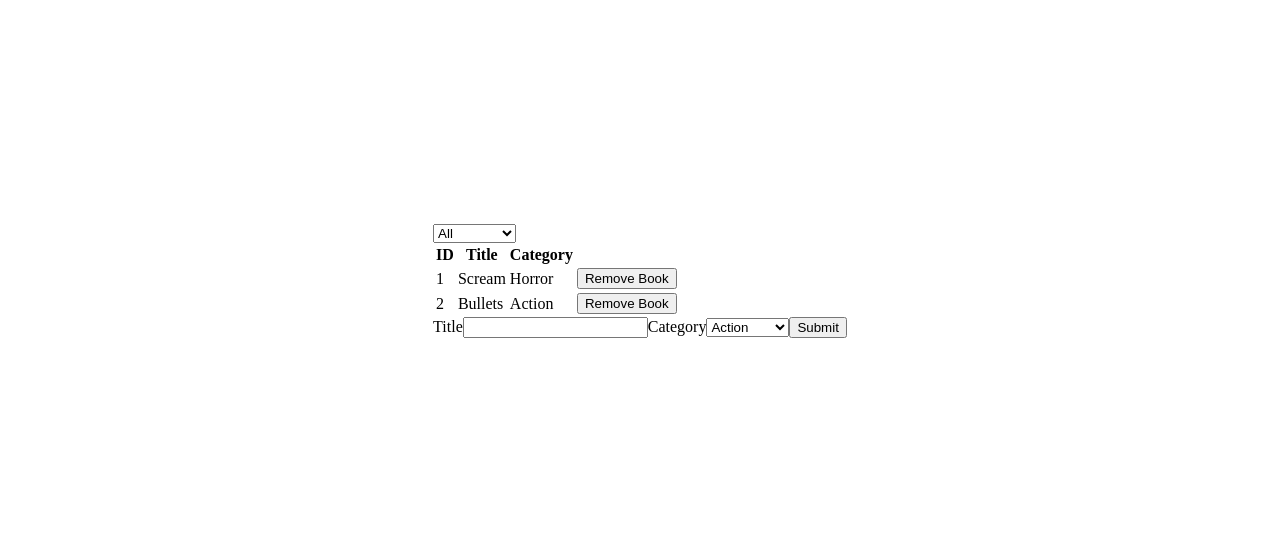
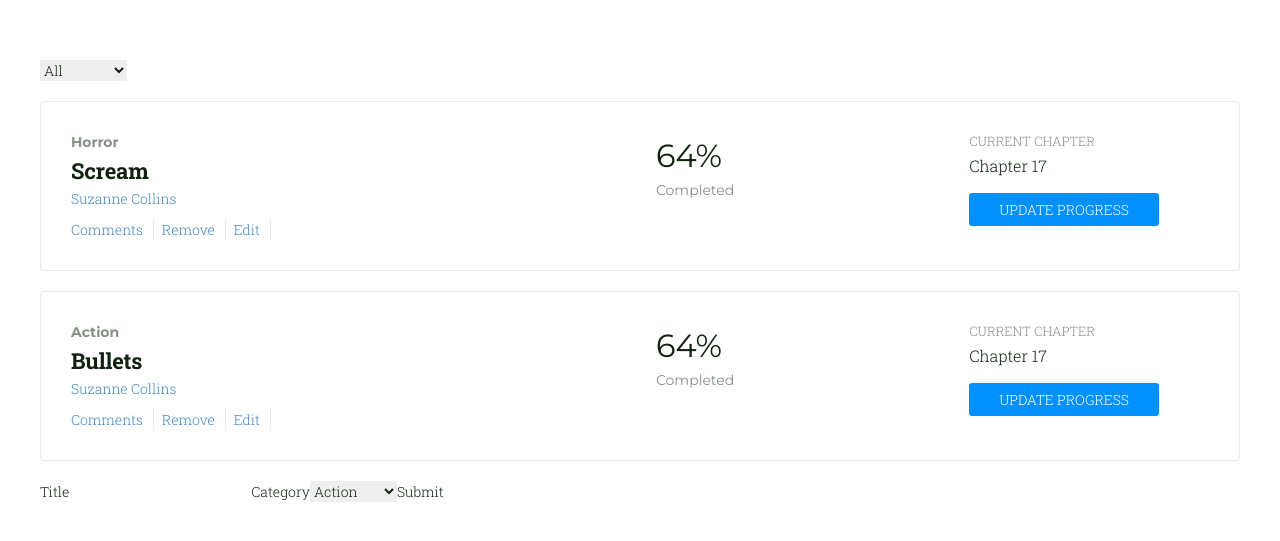
Before and after one commit to shubhsk88/bookstore-cms, a React (Create React App) app: page / in a window 1280 px wide. Shown: the part 119-660 px from the top of the page. Built offline with nearby package versions, Linux system fonts and the light colour scheme.

Commit message:
Adding the styling and changine the layout

```diff
--- a/public/index.html
+++ b/public/index.html
@@ -5,8 +5,15 @@
 
     <meta name="viewport" content="width=device-width, initial-scale=1" />
     <meta name="theme-color" content="#000000" />
+    <link
+      href="https://fonts.googleapis.com/css2?family=Montserrat:wght@400;700&family=Roboto+Slab:wght@300;700&display=swap"
+      rel="stylesheet"
+    />
     <meta name="description" content="Bookstore using the react and redux" />
-
+    <link
+      href="https://unpkg.com/tailwindcss@^1.0/dist/tailwind.min.css"
+      rel="stylesheet"
+    />
     <title>Bookstore</title>
   </head>
   <body>
--- /dev/null
+++ b/src/components/Book/book.css
@@ -0,0 +1,99 @@
+.book-container {
+  width: 1200px;
+  display: flex;
+  margin: 2rem auto;
+  height: 170px;
+  border-radius: 4px;
+  border: solid 1px #e8e8e8;
+  padding: 3rem 8rem 3rem 3rem;
+  background-color: #ffffff;
+  justify-content: space-between;
+}
+.details-container {
+  display: flex;
+  padding: 0rem;
+  flex-direction: column;
+}
+
+.category {
+  font-family: Montserrat;
+  opacity: 0.5;
+  font-weight: bold;
+  color: #121;
+  padding: 0rem 0;
+}
+
+.book-title {
+  font-size: 2.2rem;
+  font-weight: bold;
+  letter-spacing: -0.2px;
+  color: #121;
+  padding: 0.1rem 0rem;
+}
+
+.author {
+  font-weight: 300;
+
+  color: #4386bf;
+  padding: -1rem 0;
+  margin-bottom: 1rem;
+}
+
+.book-action {
+  display: flex;
+  width: 200px;
+  justify-content: space-between;
+}
+
+.action {
+  padding-right: 1rem;
+  border-right: solid 1px #e8e8e8;
+  color: #4386bf;
+}
+
+.percentage-container {
+  display: flex;
+}
+.oval {
+  width: 68px;
+  height: 68px;
+  background-color: blue;
+  border: 10px solid yellow;
+  border-radius: 10% / 40%;
+}
+.percentage {
+  display: flex;
+  margin-left: 3rem;
+  flex-direction: column;
+}
+
+.number {
+  font-size: 3.2rem;
+}
+.percentage-completed {
+  opacity: 0.5;
+}
+
+.chapter-container {
+  display: flex;
+  flex-direction: column;
+}
+.chapter-title {
+  opacity: 0.5;
+  font-size: 1.3rem;
+  font-weight: 300;
+  text-transform: uppercase;
+}
+.chapter-number {
+  font-size: 1.6rem;
+  font-weight: 300;
+  padding: 0.2rem 0 1.5rem 0;
+}
+.update {
+  padding: 6px 30px;
+  background-color: #0290ff;
+  color: white;
+  font-weight: 300;
+  border-radius: 3px;
+  text-transform: uppercase;
+}
--- a/src/components/Book/index.js
+++ b/src/components/Book/index.js
@@ -1,20 +1,49 @@
 import React from 'react';
 import PropTypes from 'prop-types';
-
+import './book.css';
 const Book = ({ book, handleRemoveBook }) => {
-  const { id, title, category } = book;
+  const { title, category } = book;
 
   return (
-    <tr>
-      <td>{id}</td>
-      <td>{title}</td>
-      <td>{category}</td>
-      <td>
-        <button type="button" onClick={() => handleRemoveBook(book)}>
-          Remove Book
-        </button>
-      </td>
-    </tr>
+    <div className="book-container ">
+      <div className="details-container ">
+        <div className="category">{category}</div>
+        <div className="book-title">{title}</div>
+        <div className="author">Suzanne Collins</div>
+        <div className="book-action">
+          <button className="action">Comments</button>
+          <button
+            type="button"
+            onClick={() => handleRemoveBook(book)}
+            className="action"
+          >
+            Remove
+          </button>
+          <button className="action">Edit</button>
+        </div>
+      </div>
+      <div className="percentage-container">
+        <svg className="progress-ring" height="120" width="120">
+          <circle
+            className="progress-ring__circle"
+            stroke-width="1"
+            fill="transparent"
+            r="58"
+            cx="60"
+            cy="60"
+          />
+        </svg>
+        <div className="percentage">
+          <div className="number mont">64%</div>
+          <div className="percentage-completed mont">Completed</div>
+        </div>
+      </div>
+      <div className="chapter-container">
+        <div className="chapter-title">Current Chapter</div>
+        <div className="chapter-number">Chapter 17</div>
+        <div className="update">Update Progress</div>
+      </div>
+    </div>
   );
 };
 
--- a/src/components/BooksList/index.js
+++ b/src/components/BooksList/index.js
@@ -6,35 +6,27 @@ import Book from '../Book';
 import { removeBook, changeFilter } from '../../actions';
 import CategoryFilter from '../CategoryFilter';
 
-function BooksList({
-  books, removeBook, changeFilter, filter,
-}) {
-  const handleRemoveBook = book => {
+function BooksList({ books, removeBook, changeFilter, filter }) {
+  const handleRemoveBook = (book) => {
     removeBook(book);
   };
 
-  const handleFilterChange = filter => {
+  const handleFilterChange = (filter) => {
     changeFilter(filter);
   };
   const checkfilter = (filter, books) => {
     if (filter === 'All') return books;
-    return books.filter(book => book.category === filter);
+    return books.filter((book) => book.category === filter);
   };
 
   return (
     <>
       <CategoryFilter handleFilterChange={handleFilterChange} />
       <table>
-        <thead>
-          <tr>
-            <th>ID</th>
-            <th>Title</th>
-            <th>Category</th>
-          </tr>
-        </thead>
         <tbody>
-          {checkfilter(filter, books).map(book => (
+          {checkfilter(filter, books).map((book) => (
             <Book
+
               key={book.id}
               book={book}
               handleRemoveBook={handleRemoveBook}
@@ -53,9 +45,10 @@ BooksList.propTypes = {
   filter: PropTypes.string.isRequired,
 };
 
-const mapStateToProps = state => ({
+const mapStateToProps = (state) => ({
   books: state.books,
   filter: state.filter,
 });
-const mapDispatchToProps = dispatch => bindActionCreators({ removeBook, changeFilter }, dispatch);
+const mapDispatchToProps = (dispatch) =>
+  bindActionCreators({ removeBook, changeFilter }, dispatch);
 export default connect(mapStateToProps, mapDispatchToProps)(BooksList);
--- a/src/index.css
+++ b/src/index.css
@@ -1,3 +1,7 @@
+html {
+  font-size: 62.5%;
+}
+
 body {
   margin: 0;
   padding: 0;
@@ -6,4 +10,10 @@ body {
   justify-content: center;
   align-items: center;
   height: 100vh;
+  font-size: 1.4rem;
+  font-family: 'Roboto Slab', serif;
+  color: #121;
 }
+.mont {
+  font-family: 'Montserrat', sans-serif;
+}
```
Also changed, not shown: src/components/Book/progress.js (added, +15 -0 lines).
